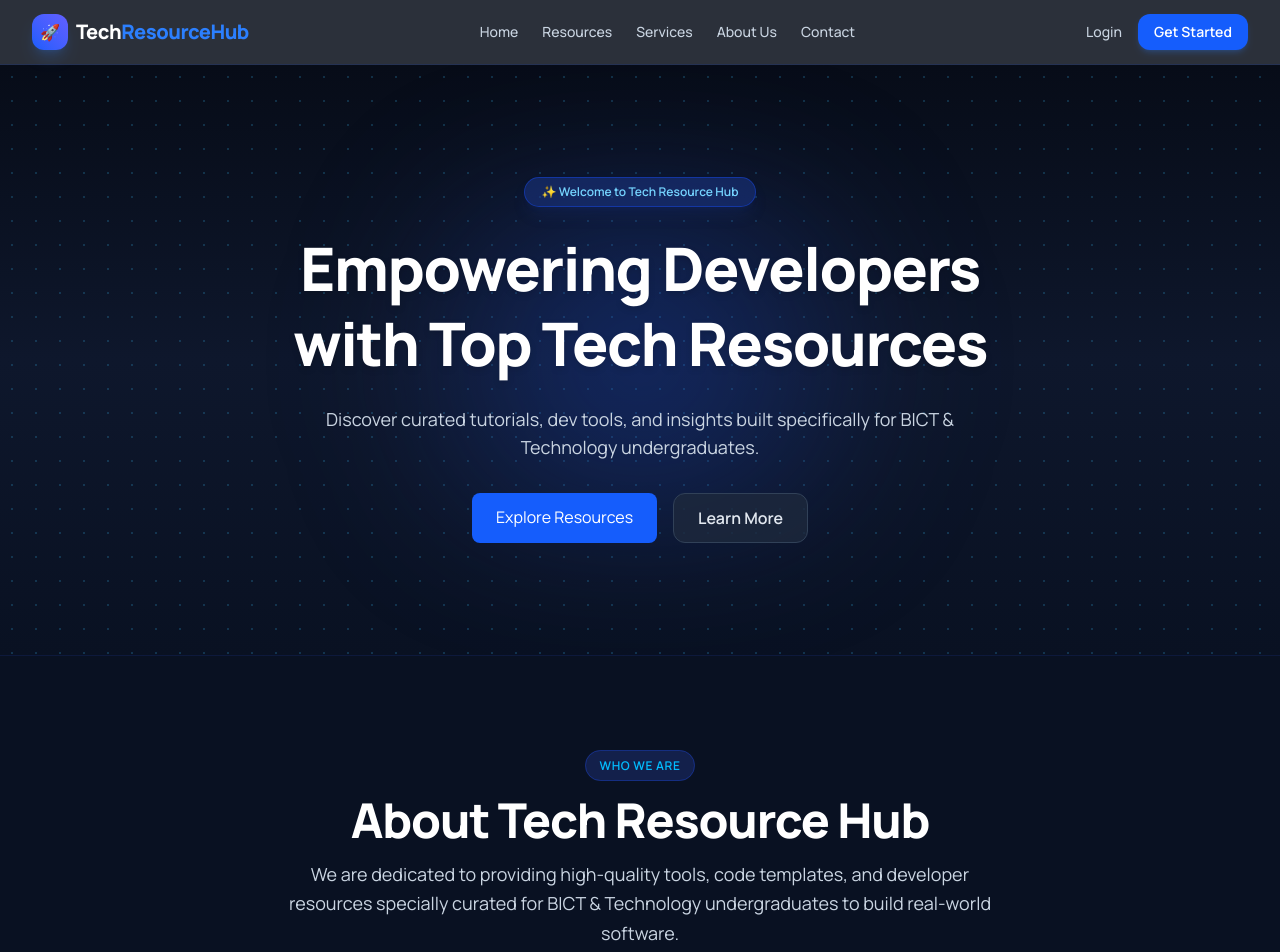
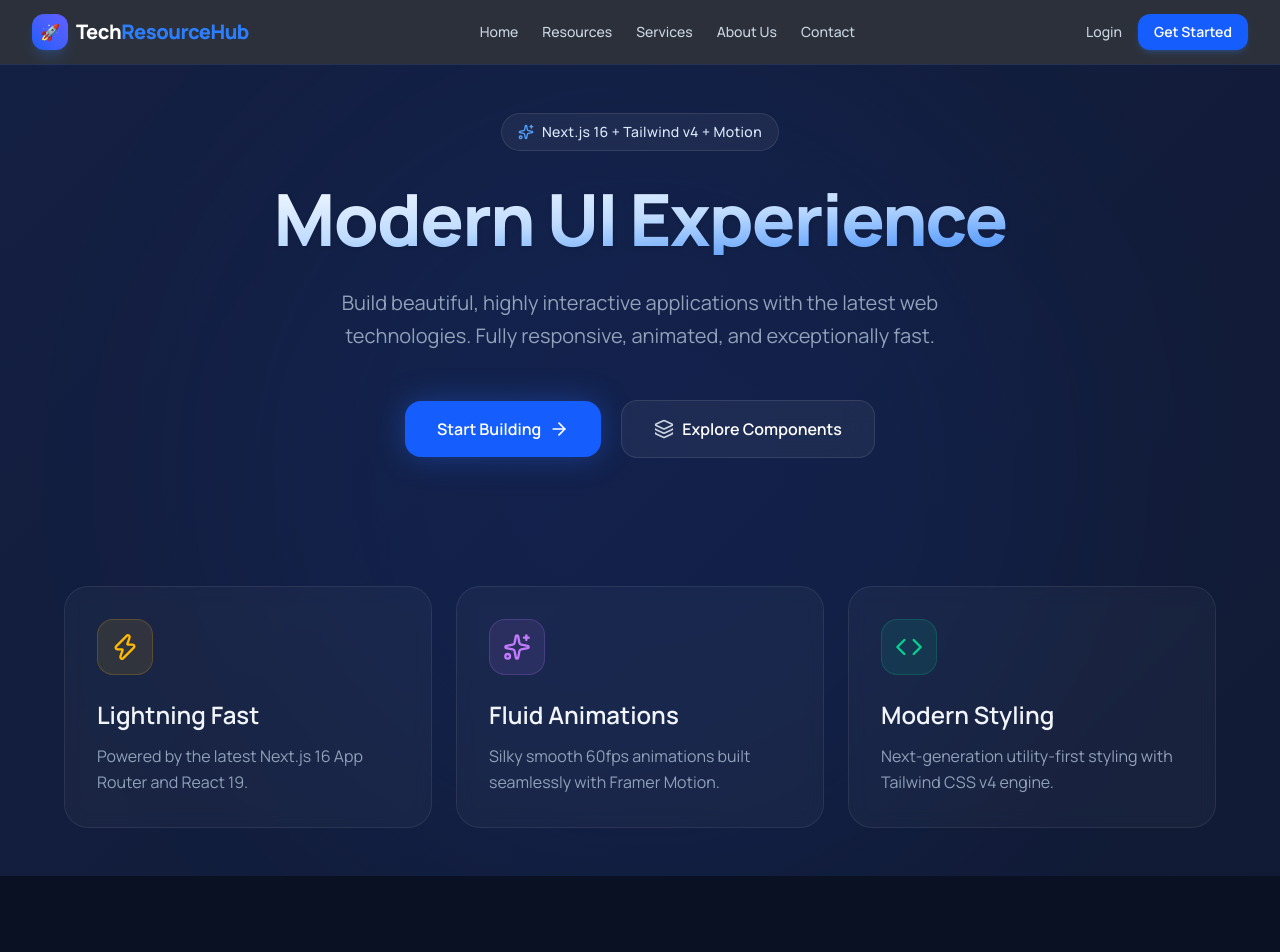
Before and after one commit to nuwanudayakumara00-hue/TechResourceHub-project, a Next.js app in the folder my-app/: page / in a window 1280 px wide. Shown: the top 952 px of the page. Built offline with nearby package versions, Linux system fonts and the light colour scheme; no server answers.

Commit message:
Update all project files

```diff
--- a/my-app/eslint.config.mjs
+++ b/my-app/eslint.config.mjs
@@ -5,9 +5,7 @@ import nextTs from "eslint-config-next/typescript";
 const eslintConfig = defineConfig([
   ...nextVitals,
   ...nextTs,
-  // Override default ignores of eslint-config-next.
   globalIgnores([
-    // Default ignores of eslint-config-next:
     ".next/**",
     "out/**",
     "build/**",
--- a/my-app/src/app/globals.css
+++ b/my-app/src/app/globals.css
@@ -17,6 +17,15 @@
     --background: #0a0a0a;
     --foreground: #ededed;
   }
+}
+@theme {
+  --color-primary: #3b82f6;
+  --color-secondary: #8b5cf6;
+}
+
+body {
+  background-color: #020617; /* Slate 950 */
+  color: #f8fafc;
 }
 
 body {
--- a/my-app/src/app/layout.tsx
+++ b/my-app/src/app/layout.tsx
@@ -1,6 +1,7 @@
 import React from 'react';
 import type { Metadata, Viewport } from 'next';
 import { Manrope, Fraunces } from 'next/font/google';
+import Script from 'next/script';
 import './globals.css';
 import Header from '@/components/Header';
 
@@ -46,15 +47,27 @@ export default function RootLayout({
 }>) {
   return (
     <html lang="en" className={`${manrope.variable} ${fraunces.variable}`}>
-      <body className={manrope.className} style={{ '--font-sans': 'var(--font-manrope)', '--font-display': 'var(--font-fraunces)' } as React.CSSProperties}>
-
-        {/* Header එක මෙතැනට එකතු කළා */}
+      <body
+        className={manrope.className}
+        style={{ '--font-sans': 'var(--font-manrope)', '--font-display': 'var(--font-fraunces)' } as React.CSSProperties}
+      >
+        {/* Navigation Header */}
         <Header />
 
+        {/* Dynamic Page Content */}
         {children}
 
-        <script type="module" async src="https://static.rocket.new/rocket-web.js?_cfg=https%3A%2F%2Ftechresour5823back.builtwithrocket.new&_be=https%3A%2F%2Fappanalytics.rocket.new&_v=0.1.19" />
-        <script type="module" defer src="https://static.rocket.new/rocket-shot.js?v=0.0.2" />
+        {/* Next.js Optimized External Scripts */}
+        <Script
+          type="module"
+          src="https://static.rocket.new/rocket-web.js?_cfg=https%3A%2F%2Ftechresour5823back.builtwithrocket.new&_be=https%3A%2F%2Fappanalytics.rocket.new&_v=0.1.19"
+          strategy="afterInteractive"
+        />
+        <Script
+          type="module"
+          src="https://static.rocket.new/rocket-shot.js?v=0.0.2"
+          strategy="lazyOnload"
+        />
       </body>
     </html>
   );
--- a/my-app/src/app/page.tsx
+++ b/my-app/src/app/page.tsx
@@ -1,16 +1,133 @@
-import React from 'react';
-import Footer from '@/components/Footer';
-import HeroSection from '@/components/HeroSection';
-import AboutSection from '@/components/AboutSection';
-import ServicesSection from '@/components/ServicesSection';
-import ResourcesSection from '@/components/ResourcesSection';
-import CtaSection from '@/components/CtaSection';
-import FaqSection from '@/components/FaqSection';
+"use client";
 
-export default function HomePage() {
+import React from "react";
+import { motion } from "framer-motion";
+import { ArrowRight, Code, Sparkles, Zap, Layers } from "lucide-react";
+
+import AboutSection from "@/components/AboutSection";
+import ServicesSection from "@/components/ServicesSection";
+import ResourcesSection from "@/components/ResourcesSection";
+import CtaSection from "@/components/CtaSection";
+import FaqSection from "@/components/FaqSection";
+import Footer from "@/components/Footer";
+
+export default function Home() {
   return (
     <main className="bg-dark-blue-animated min-h-screen text-white overflow-x-hidden">
-      <HeroSection />
+      {/* Animated Hero & Hero Features Section */}
+      <section className="flex-1 flex flex-col items-center justify-center p-6 md:p-12 overflow-hidden relative min-h-screen">
+        {/* Background Animated Glow */}
+        <motion.div
+          animate={{
+            scale: [1, 1.1, 1],
+            opacity: [0.3, 0.5, 0.3],
+          }}
+          transition={{
+            duration: 8,
+            repeat: Infinity,
+            ease: "easeInOut",
+          }}
+          className="absolute top-1/2 left-1/2 -translate-x-1/2 -translate-y-1/2 w-[600px] h-[600px] md:w-[800px] md:h-[800px] bg-blue-600/20 blur-[120px] rounded-full pointer-events-none"
+        />
+
+        <motion.div
+          initial={{ opacity: 0, y: 40 }}
+          animate={{ opacity: 1, y: 0 }}
+          transition={{ duration: 0.8, ease: "easeOut" }}
+          className="z-10 text-center max-w-5xl w-full"
+        >
+          <motion.div
+            initial={{ scale: 0.8, opacity: 0 }}
+            animate={{ scale: 1, opacity: 1 }}
+            transition={{ delay: 0.2, duration: 0.5 }}
+            className="inline-flex items-center gap-2 px-4 py-2 rounded-full bg-white/5 border border-white/10 mb-8 backdrop-blur-md"
+          >
+            <Sparkles className="w-4 h-4 text-blue-400" />
+            <span className="text-sm font-medium text-blue-100 tracking-wide">
+              Next.js 16 + Tailwind v4 + Motion
+            </span>
+          </motion.div>
+
+          <h1 className="text-5xl md:text-7xl font-extrabold tracking-tight mb-8 bg-gradient-to-br from-white via-blue-200 to-blue-500 bg-clip-text text-transparent drop-shadow-sm">
+            Modern UI Experience
+          </h1>
+
+          <p className="text-lg md:text-xl text-slate-400 mb-12 max-w-2xl mx-auto leading-relaxed">
+            Build beautiful, highly interactive applications with the latest web
+            technologies. Fully responsive, animated, and exceptionally fast.
+          </p>
+
+          <div className="flex flex-col sm:flex-row items-center justify-center gap-5">
+            <motion.button
+              whileHover={{ scale: 1.05 }}
+              whileTap={{ scale: 0.95 }}
+              className="w-full sm:w-auto px-8 py-4 bg-blue-600 hover:bg-blue-500 text-white rounded-2xl font-semibold flex items-center justify-center gap-2 transition-all shadow-[0_0_30px_rgba(37,99,235,0.4)] hover:shadow-[0_0_50px_rgba(37,99,235,0.6)]"
+            >
+              Start Building <ArrowRight className="w-5 h-5" />
+            </motion.button>
+
+            <motion.button
+              whileHover={{ scale: 1.05 }}
+              whileTap={{ scale: 0.95 }}
+              className="w-full sm:w-auto px-8 py-4 bg-white/5 hover:bg-white/10 text-white border border-white/10 rounded-2xl font-semibold transition-all backdrop-blur-md flex items-center justify-center gap-2"
+            >
+              <Layers className="w-5 h-5 text-slate-300" />
+              Explore Components
+            </motion.button>
+          </div>
+        </motion.div>
+
+        {/* Animated Features Grid */}
+        <div className="z-10 grid grid-cols-1 md:grid-cols-3 gap-6 mt-32 w-full max-w-6xl">
+          {[
+            {
+              icon: Zap,
+              title: "Lightning Fast",
+              desc: "Powered by the latest Next.js 16 App Router and React 19.",
+              color: "text-amber-400",
+              bg: "bg-amber-400/10",
+              border: "border-amber-400/20",
+            },
+            {
+              icon: Sparkles,
+              title: "Fluid Animations",
+              desc: "Silky smooth 60fps animations built seamlessly with Framer Motion.",
+              color: "text-purple-400",
+              bg: "bg-purple-400/10",
+              border: "border-purple-400/20",
+            },
+            {
+              icon: Code,
+              title: "Modern Styling",
+              desc: "Next-generation utility-first styling with Tailwind CSS v4 engine.",
+              color: "text-emerald-400",
+              bg: "bg-emerald-400/10",
+              border: "border-emerald-400/20",
+            },
+          ].map((feature, idx) => (
+            <motion.div
+              key={idx}
+              initial={{ opacity: 0, y: 30 }}
+              animate={{ opacity: 1, y: 0 }}
+              transition={{ delay: 0.5 + idx * 0.2, duration: 0.6 }}
+              whileHover={{ y: -5 }}
+              className="p-8 rounded-3xl bg-white/[0.03] border border-white/[0.08] backdrop-blur-sm hover:bg-white/[0.06] transition-all cursor-pointer group"
+            >
+              <div
+                className={`w-14 h-14 rounded-2xl ${feature.bg} flex items-center justify-center mb-6 border ${feature.border} group-hover:scale-110 transition-transform duration-300`}
+              >
+                <feature.icon className={`w-7 h-7 ${feature.color}`} />
+              </div>
+              <h3 className="text-2xl font-semibold text-slate-100 mb-3">
+                {feature.title}
+              </h3>
+              <p className="text-slate-400 leading-relaxed">{feature.desc}</p>
+            </motion.div>
+          ))}
+        </div>
+      </section>
+
+      {/* Additional Dynamic Sections */}
       <AboutSection />
       <ServicesSection />
       <ResourcesSection />
--- a/my-app/tsconfig.json
+++ b/my-app/tsconfig.json
@@ -11,7 +11,7 @@
     "moduleResolution": "bundler",
     "resolveJsonModule": true,
     "isolatedModules": true,
-    "jsx": "react-jsx",
+    "jsx": "preserve",
     "incremental": true,
     "plugins": [
       {
@@ -19,7 +19,7 @@
       }
     ],
     "paths": {
-      "@/*": ["./src/*"]
+      "@/*": ["./src/*", "./*"]
     }
   },
   "include": [
```
Also changed, not shown: my-app/package.json (line endings or trailing spaces), 1 other file (tests, documents, lock files or other folders).
